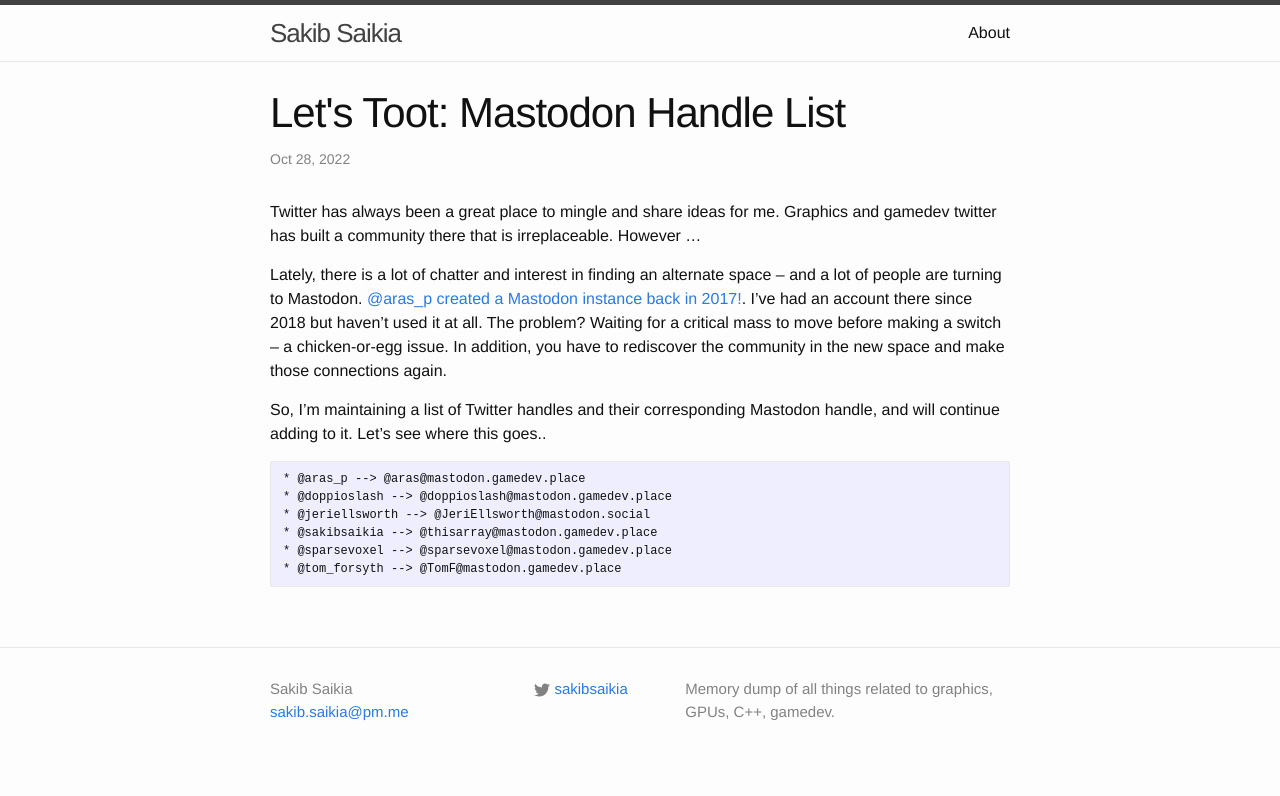
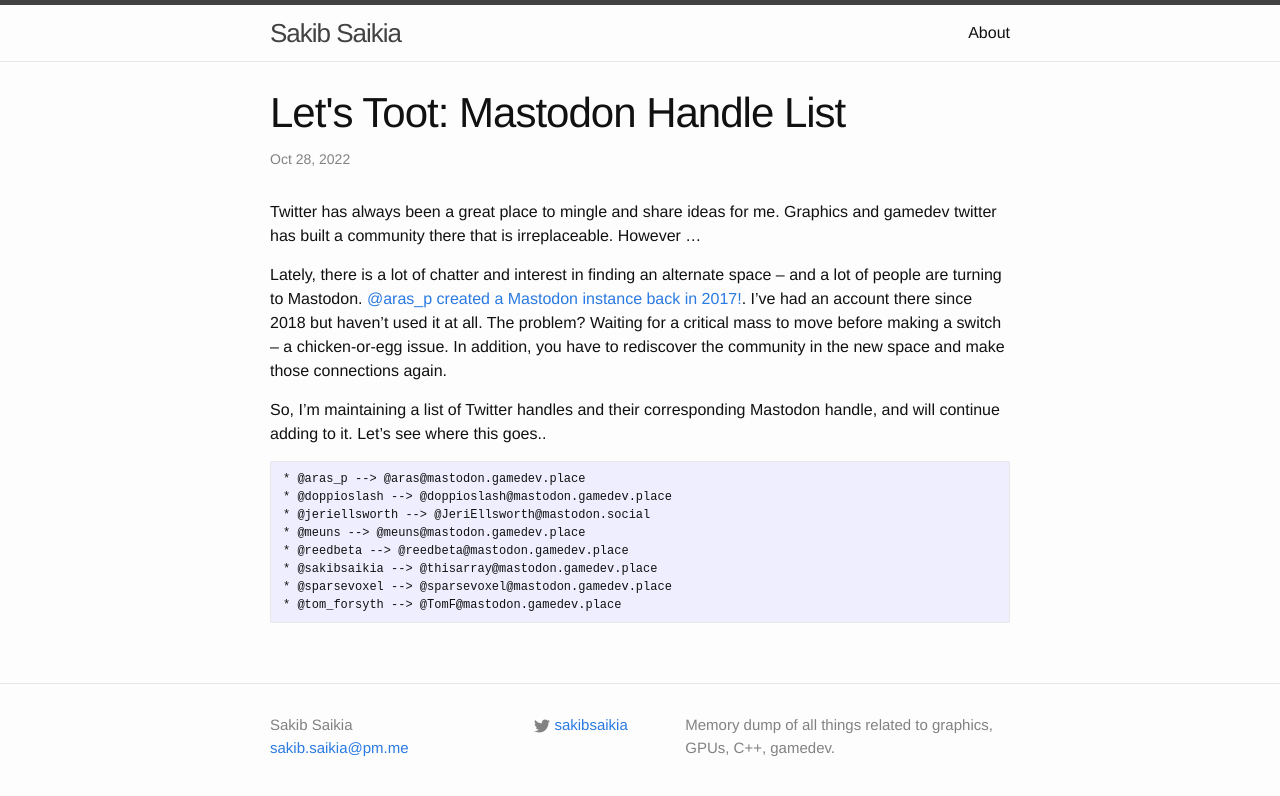
Before and after one commit to SakibSaikia/SakibSaikia.github.io, a Jekyll site: the page built from _posts/2022-10-28-Mastodon-Handle-List.markdown, in a window 1280 px wide. Shown: the top 796 px of the page. Built offline with Jekyll 4.4.1, drawn with Linux system fonts in a browser that asks for light colours; comment, search, counter and statistics services are not loaded.

Commit message:
Update 2022-10-28-Mastodon-Handle-List.markdown

```diff
--- a/_posts/2022-10-28-Mastodon-Handle-List.markdown
+++ b/_posts/2022-10-28-Mastodon-Handle-List.markdown
@@ -16,6 +16,8 @@ So, I'm maintaining a list of Twitter handles and their corresponding Mastodon h
 * @aras_p --> @aras@mastodon.gamedev.place
 * @doppioslash --> @doppioslash@mastodon.gamedev.place
 * @jeriellsworth --> @JeriEllsworth@mastodon.social
+* @meuns --> @meuns@mastodon.gamedev.place
+* @reedbeta --> @reedbeta@mastodon.gamedev.place
 * @sakibsaikia --> @thisarray@mastodon.gamedev.place
 * @sparsevoxel --> @sparsevoxel@mastodon.gamedev.place
 * @tom_forsyth --> @TomF@mastodon.gamedev.place
```
